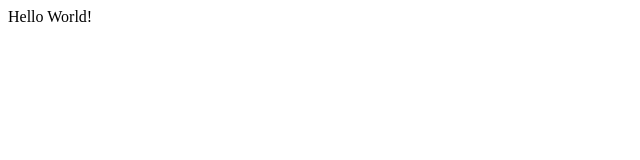
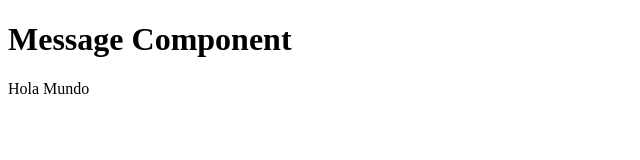
Before and after one commit to javierpb275/vue-from-scratch, a plain HTML site: page index.html in a window 1280 px wide. Shown: the whole page, without its empty margins (0-640 px from the left). Drawn offline with nearby package versions, Linux system fonts and the light colour scheme.

Commit message:
created message component

```diff
--- /dev/null
+++ b/components/message.js
@@ -0,0 +1,13 @@
+Vue.component('message', {
+    data() {
+        return {
+            message: 'Hola Mundo'
+        }
+    },
+    template: `
+    <div>
+    <h1>Message Component</h1>
+    <p>{{message}}</p>
+    </div>
+    `
+});
--- a/index.html
+++ b/index.html
@@ -7,19 +7,16 @@
     <title>Vuejs 2</title>
     <!-- CDN for vue development version -->
     <script src="https://cdn.jsdelivr.net/npm/vue@2/dist/vue.js"></script>
+    <!--message component-->
+    <script src="components/message.js"></script>
 </head>
 <body>
     <div id="app">
-        {{message}}
+        <message></message>
     </div>
     <script>
         new Vue({
             el:'#app',
-            data () {
-                return {
-                    message: 'Hello World!'
-                }
-            }
         })
     </script>
 </body>
```
